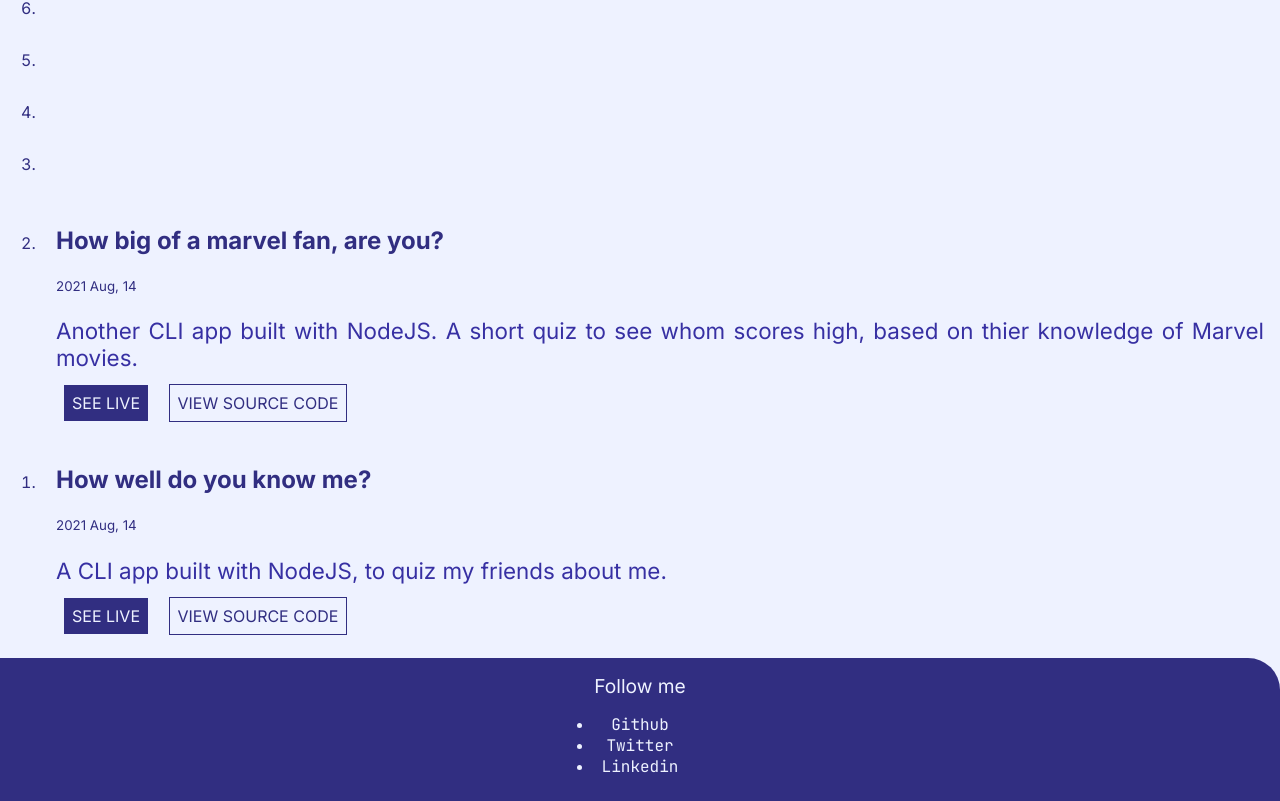
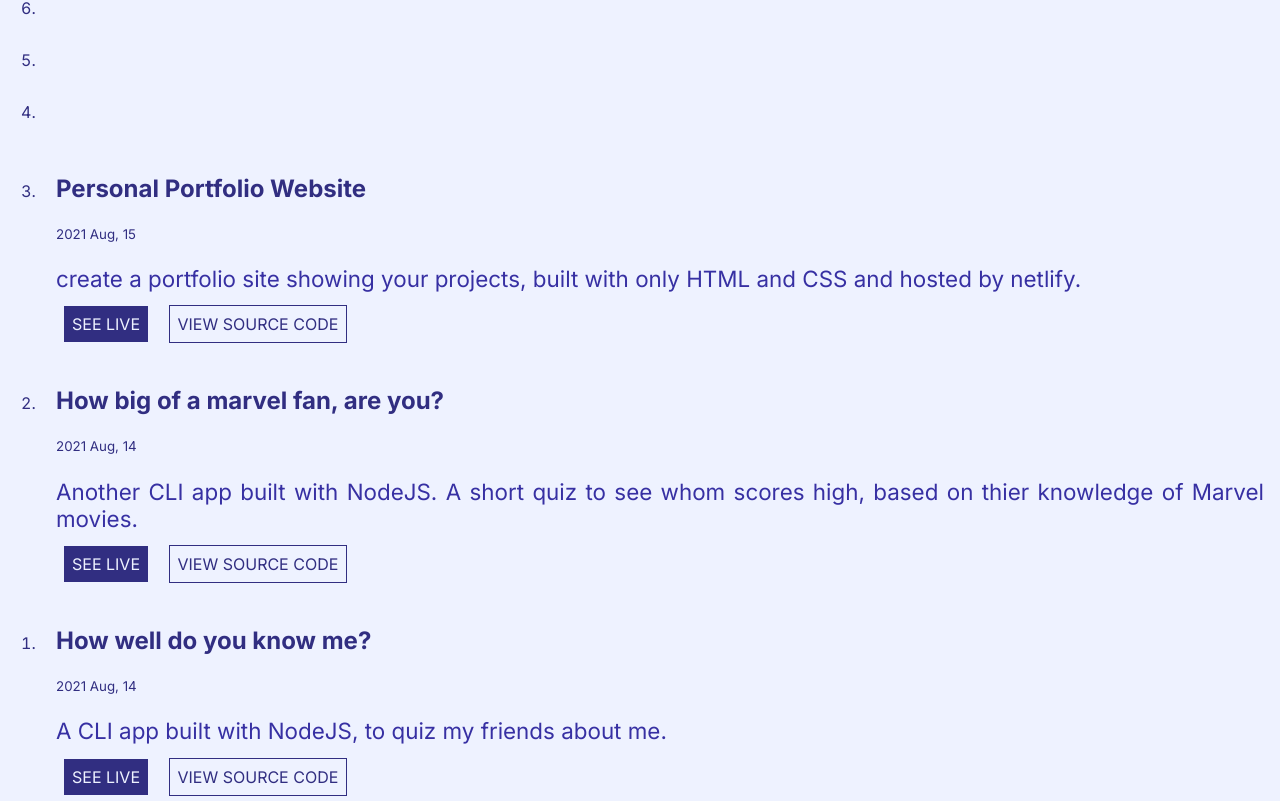
Before and after one commit to pnvdr/nvdrp-portfolio-site, a plain HTML site: page projects.html in a window 1280 px wide. Shown: the part 1219-2020 px from the top of the page. Drawn offline with Linux system fonts and the light colour scheme.

Commit message:
added markThree description and links to it.

```diff
--- a/projects.html
+++ b/projects.html
@@ -50,7 +50,17 @@
         <li class="project-item"></li>
         <li class="project-item"></li>
         <li class="project-item"></li>
-        <li class="project-item"></li>
+        <li class="project-item">
+            <article class="article article-padding">
+                <h1>Personal Portfolio Website</h1>
+                <small>2021 Aug, 15</small>
+                <p class="heading">
+                    create a portfolio site showing your projects, built with only HTML and CSS and hosted by netlify.
+                </p>
+                <a class="link primary-link" href="https://nvdr.netlify.app" target="_blank">See Live</a>
+                <a class="link secondary-link" href="https://github.com/pnvdr/nvdrp-portfolio-site" target="_blank">View Source Code</a>
+            </article>
+        </li>
         <li class="project-item">
             <article class="article article-padding">
                 <h1>How big of a marvel fan, are you?</h1>
```
